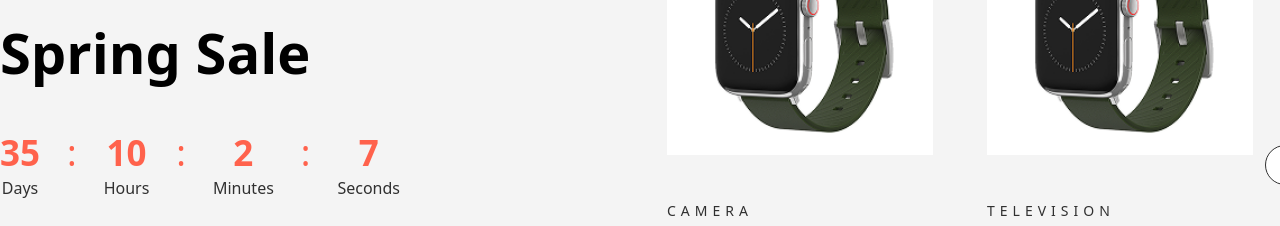
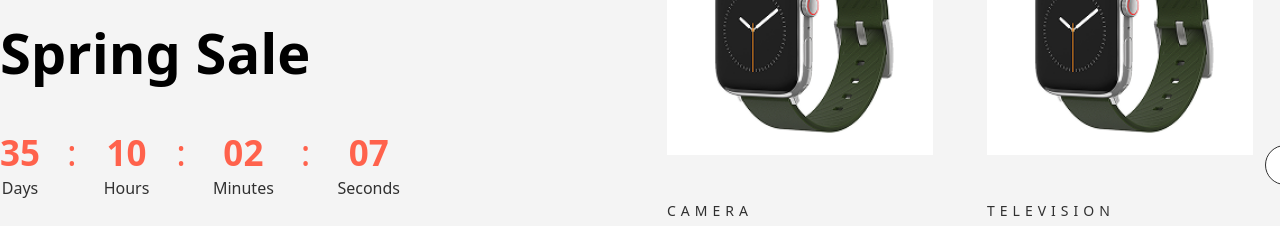
Before and after one commit to Githubshakil/eshop, a React (Vite) app: page / in a window 1280 px wide. Shown: the part 3380-3606 px from the top of the page. Built offline with nearby package versions, Linux system fonts and the light colour scheme.

Commit message:
update spring sale timer

```diff
--- a/src/components/homePage/SpringSale.jsx
+++ b/src/components/homePage/SpringSale.jsx
@@ -95,22 +95,22 @@ return (
                         </div>
                         <div className="w-full max-w-[400px] flex justify-between items-baseline">
                             <div className="flex flex-col items-center">
-                                <h6 className='font-["Poppins"] text-[28px] lg:text-[35px] font-semibold leading-[38px] lg:leading-[46px] text-[#FF624C]'>{timeLeft.days}</h6>
+                                <h6 className='font-["Poppins"] text-[28px] lg:text-[35px] font-semibold leading-[38px] lg:leading-[46px] text-[#FF624C]'>{timeLeft.days <= 9 ? `0${timeLeft.days}` : timeLeft.days}</h6>
                                 <p className='font-["Montserrat"] text-base font-normal leading-6 text-[#303030]'>Days</p>
                             </div>
                             <span className="text-[#FF624C] text-[28px] lg:text-[36px]">:</span>
                             <div className="flex flex-col items-center">
-                                <h6 className='font-["Poppins"] text-[28px] lg:text-[35px] font-semibold leading-[38px] lg:leading-[46px] text-[#FF624C]'>{timeLeft.hours}</h6>
+                                <h6 className='font-["Poppins"] text-[28px] lg:text-[35px] font-semibold leading-[38px] lg:leading-[46px] text-[#FF624C]'>{timeLeft.hours <= 9 ? `0${timeLeft.hours}` : timeLeft.hours}</h6>
                                 <p className='font-["Montserrat"] text-base font-normal leading-6 text-[#303030]'>Hours</p>
                             </div>
                             <span className="text-[#FF624C] text-[28px] lg:text-[36px]">:</span>
                             <div className="flex flex-col items-center">
-                                <h6 className='font-["Poppins"] text-[28px] lg:text-[35px] font-semibold leading-[38px] lg:leading-[46px] text-[#FF624C]'>{timeLeft.minutes}</h6>
+                                <h6 className='font-["Poppins"] text-[28px] lg:text-[35px] font-semibold leading-[38px] lg:leading-[46px] text-[#FF624C]'>{timeLeft.minutes <= 9 ? `0${timeLeft.minutes}` : timeLeft.minutes}</h6>
                                 <p className='font-["Montserrat"] text-base font-normal leading-6 text-[#303030]'>Minutes</p>
                             </div>
                             <span className="text-[#FF624C] text-[28px] lg:text-[36px]">:</span>
                             <div className="flex flex-col items-center">
-                                <h6 className='font-["Poppins"] text-[28px] lg:text-[35px] font-semibold leading-[38px] lg:leading-[46px] text-[#FF624C]'>{timeLeft.seconds}</h6>
+                                <h6 className='font-["Poppins"] text-[28px] lg:text-[35px] font-semibold leading-[38px] lg:leading-[46px] text-[#FF624C]'>{timeLeft.seconds <= 9 ? `0${timeLeft.seconds}` : timeLeft.seconds}</h6>
                                 <p className='font-["Montserrat"] text-base font-normal leading-6 text-[#303030]'>Seconds</p>
                             </div>
                         </div>
```
